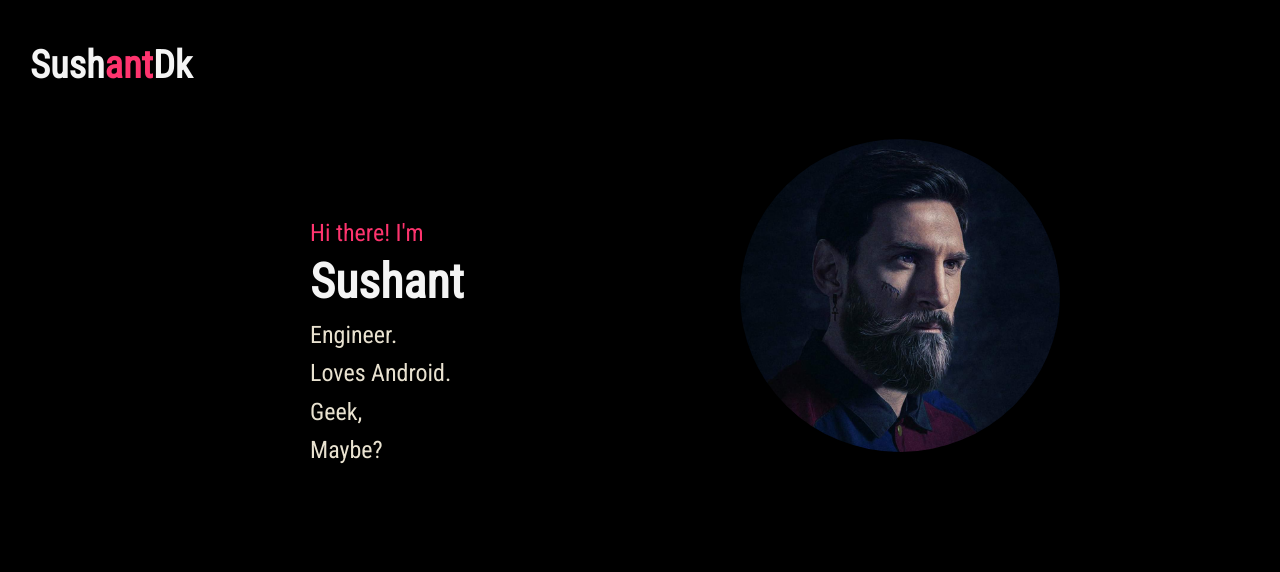
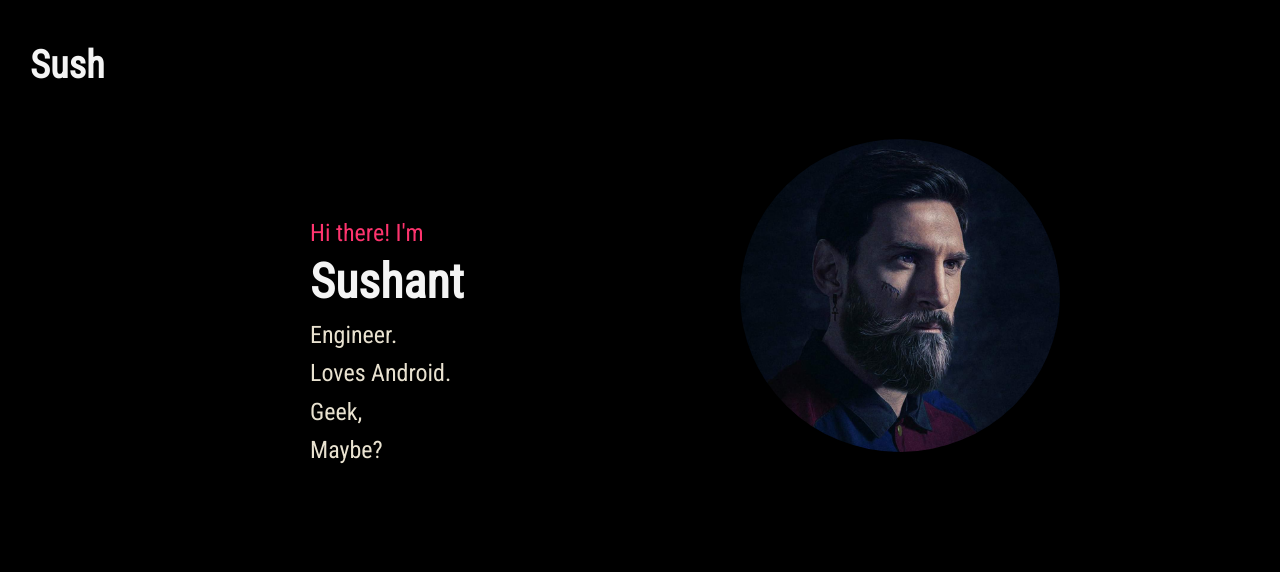
Before and after one commit to anshumanxda/sushantdk123.github.io, a plain HTML site: page index.html in a window 1280 px wide. Shown: the top 572 px of the page. Drawn offline with Linux system fonts and the light colour scheme.

Commit message:
Update index.html

```diff
--- a/index.html
+++ b/index.html
@@ -12,7 +12,7 @@
   <body>
     <section class="section">
       <div class="header">
-        <h1 class="header-h1">Sush<span>ant</span>Dk</h1>
+        <h1 class="header-h1">Sush<span></h1>
         <img class="image" src="images/messi.png" alt="messilob">
       </div>
      <div class="intro">
```
